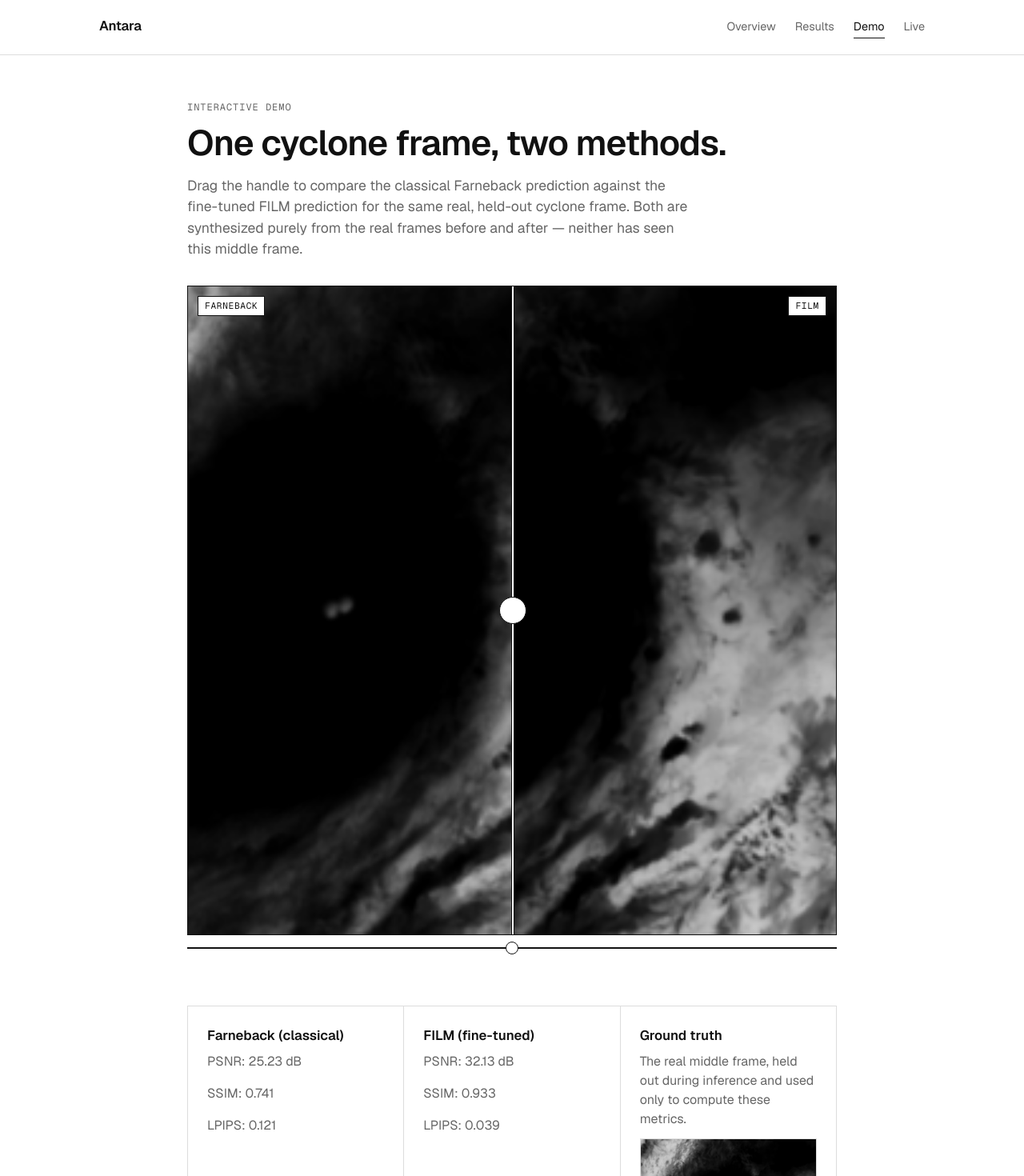
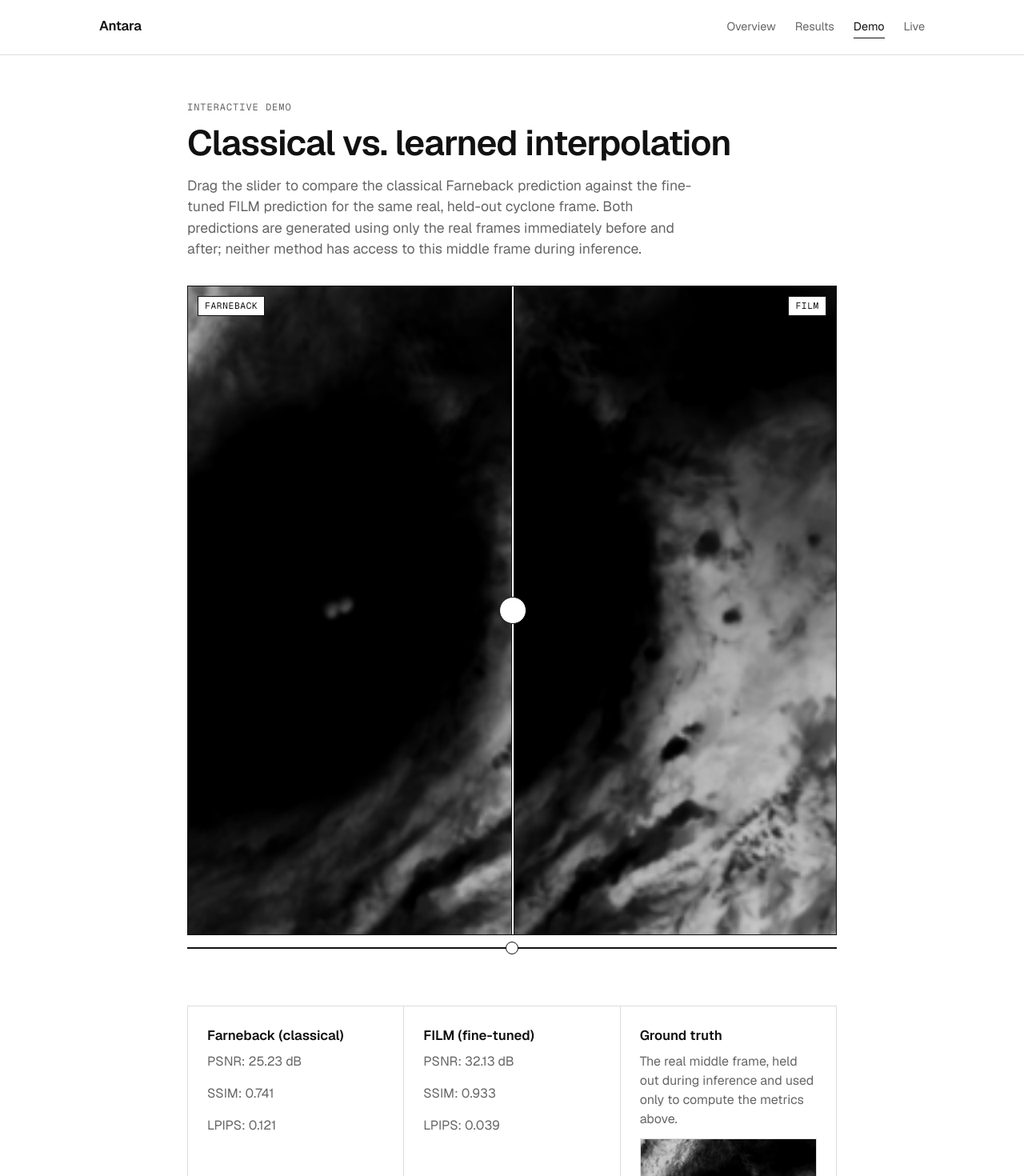
Before and after one commit to HimanshuSolo/Antara, a Next.js app in the folder web/: page /demo in a window 1280 px wide. Shown: the top 1470 px of the page at 80% size. Built offline with nearby package versions, Linux system fonts and the light colour scheme.

Commit message:
docs(web): rewrite demo page copy for a formal project presentation

```diff
--- a/web/app/demo/page.tsx
+++ b/web/app/demo/page.tsx
@@ -12,11 +12,12 @@ export default function DemoPage() {
   return (
     <div className="container section">
       <div className="section-label">Interactive demo</div>
-      <h1>One cyclone frame, two methods.</h1>
+      <h1>Classical vs. learned interpolation</h1>
       <p className="lede">
-        Drag the handle to compare the classical Farneback prediction against the fine-tuned
-        FILM prediction for the same real, held-out cyclone frame. Both are synthesized purely
-        from the real frames before and after — neither has seen this middle frame.
+        Drag the slider to compare the classical Farneback prediction against the fine-tuned
+        FILM prediction for the same real, held-out cyclone frame. Both predictions are
+        generated using only the real frames immediately before and after; neither method has
+        access to this middle frame during inference.
       </p>
 
       <div className="section--tight">
@@ -49,8 +50,8 @@ export default function DemoPage() {
         <div className="card">
           <h3>Ground truth</h3>
           <p className="prose">
-            The real middle frame, held out during inference and used only to compute these
-            metrics.
+            The real middle frame, held out during inference and used only to compute the
+            metrics above.
           </p>
           {/* eslint-disable-next-line @next/next/no-img-element */}
           <img
@@ -62,8 +63,8 @@ export default function DemoPage() {
       </div>
 
       <p className="caveat">
-        Generated by <code>src/baseline/farneback_interpolate.py</code> and{" "}
-        <code>src/deep/film_interpolate.py</code> against a real cyclone triplet from{" "}
+        Generated using <code>src/baseline/farneback_interpolate.py</code> and{" "}
+        <code>src/deep/film_interpolate.py</code> on a real cyclone triplet from{" "}
         <code>data/processed/triplets_cyclone</code>.
       </p>
     </div>
```
